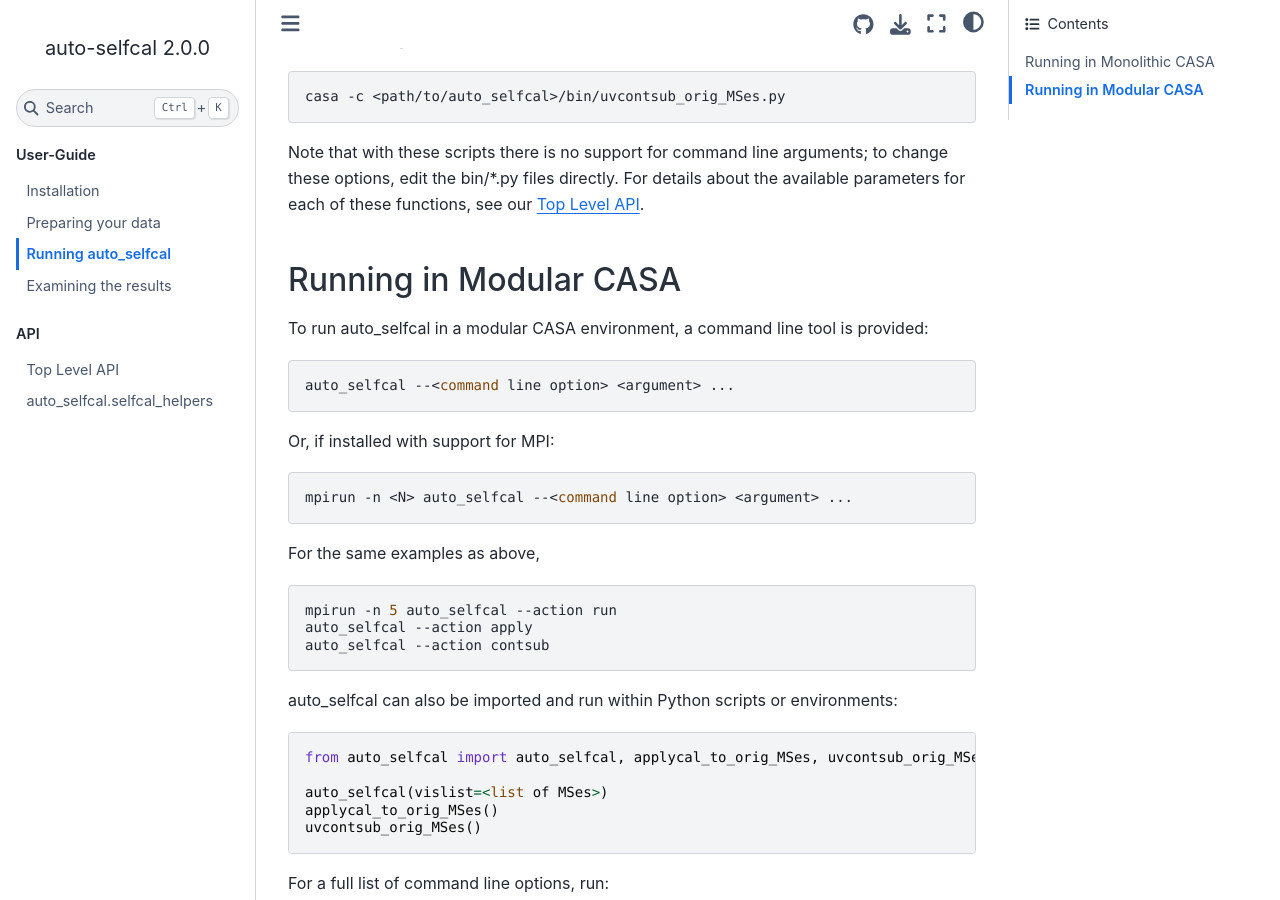
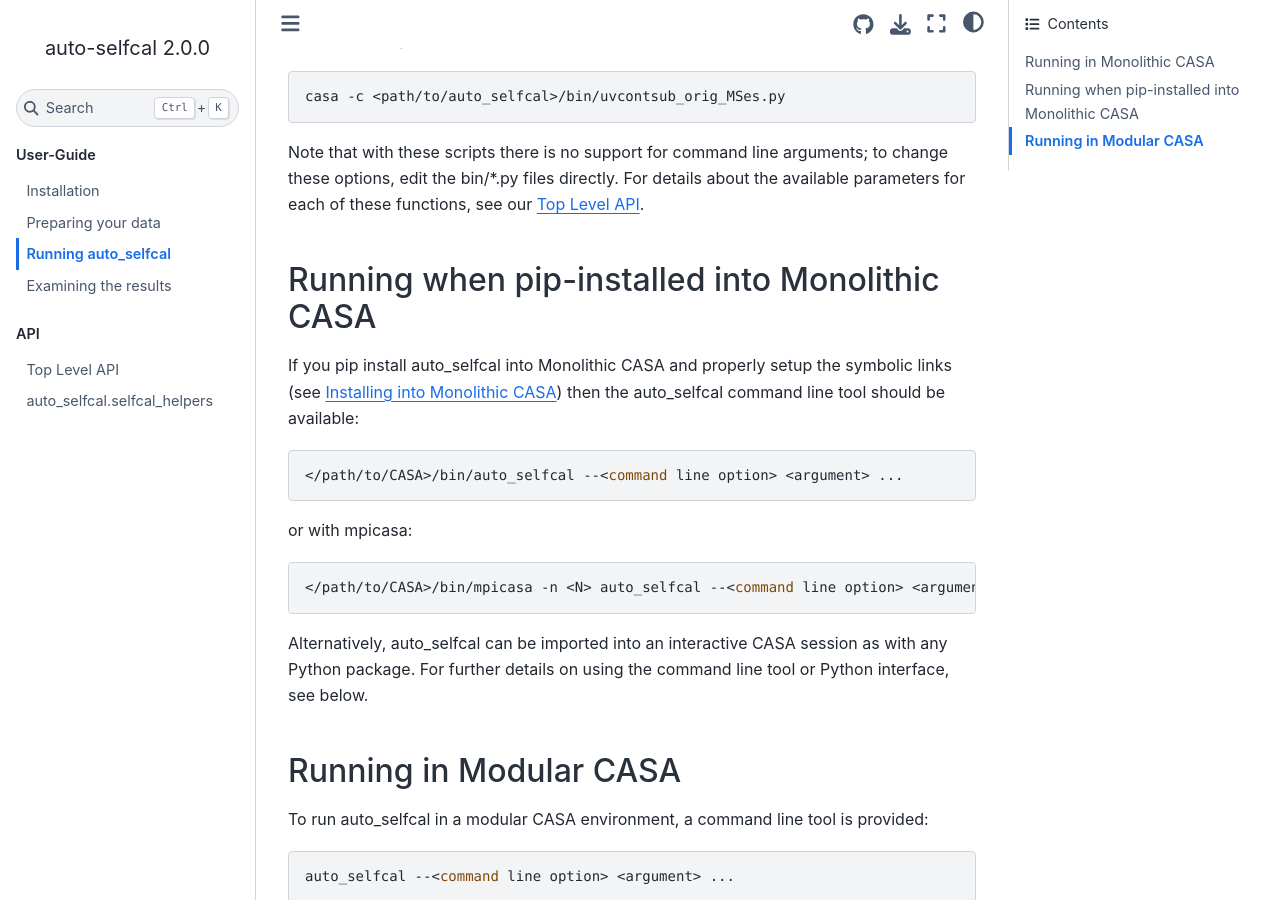
Before and after one commit to jjtobin/auto_selfcal, a Sphinx documentation site: the page built from docs/running.rst, in a window 1280 px wide and 900 px high, scrolled down 754 px. Built offline with Sphinx 7.4.7 and the Sphinx Book theme 1.1.4, drawn with Linux system fonts in a browser that asks for light colours.

Commit message:
Update docs to reflect improvement in pip-installing into monolithic CASA.

```diff
--- a/docs/running.rst
+++ b/docs/running.rst
@@ -31,6 +31,23 @@ We also provide a tool to do continuum subtraction of the original MS files usin
     casa -c <path/to/auto_selfcal>/bin/uvcontsub_orig_MSes.py
 
 Note that with these scripts there is no support for command line arguments; to change these options, edit the bin/\*.py files directly. For details about the available parameters for each of these functions, see our :ref:`Top Level API`.
+
+Running when pip-installed into Monolithic CASA
+-----------------------------------------------
+
+If you pip install auto_selfcal into Monolithic CASA and properly setup the symbolic links (see :ref:`Installing into Monolithic CASA`) then the auto_selfcal command line tool should be available:
+
+.. code-block:: bash
+
+    </path/to/CASA>/bin/auto_selfcal --<command line option> <argument> ...
+
+or with mpicasa:
+
+.. code-block:: bash
+
+    </path/to/CASA>/bin/mpicasa -n <N> auto_selfcal --<command line option> <argument> ...
+
+Alternatively, auto_selfcal can be imported into an interactive CASA session as with any Python package. For further details on using the command line tool or Python interface, see below.
 
 Running in Modular CASA
 -----------------------
--- a/docs/weblog.rst
+++ b/docs/weblog.rst
@@ -24,7 +24,7 @@ If a weblog was not generated at the time that auto_selfcal was run, e.g. ``webl
 
     casa -c <path/to/auto_selfcal>/bin/regenerate_weblog.py
 
-In modular CASA, this can be done either via the command line tool
+In modular CASA or monolithic CASA with auto_selfcal pip-installed, this can be done either via the command line tool
 
 .. code-block:: bash
 
```
Also changed, not shown: docs/installation.rst (+6 -1 lines).
